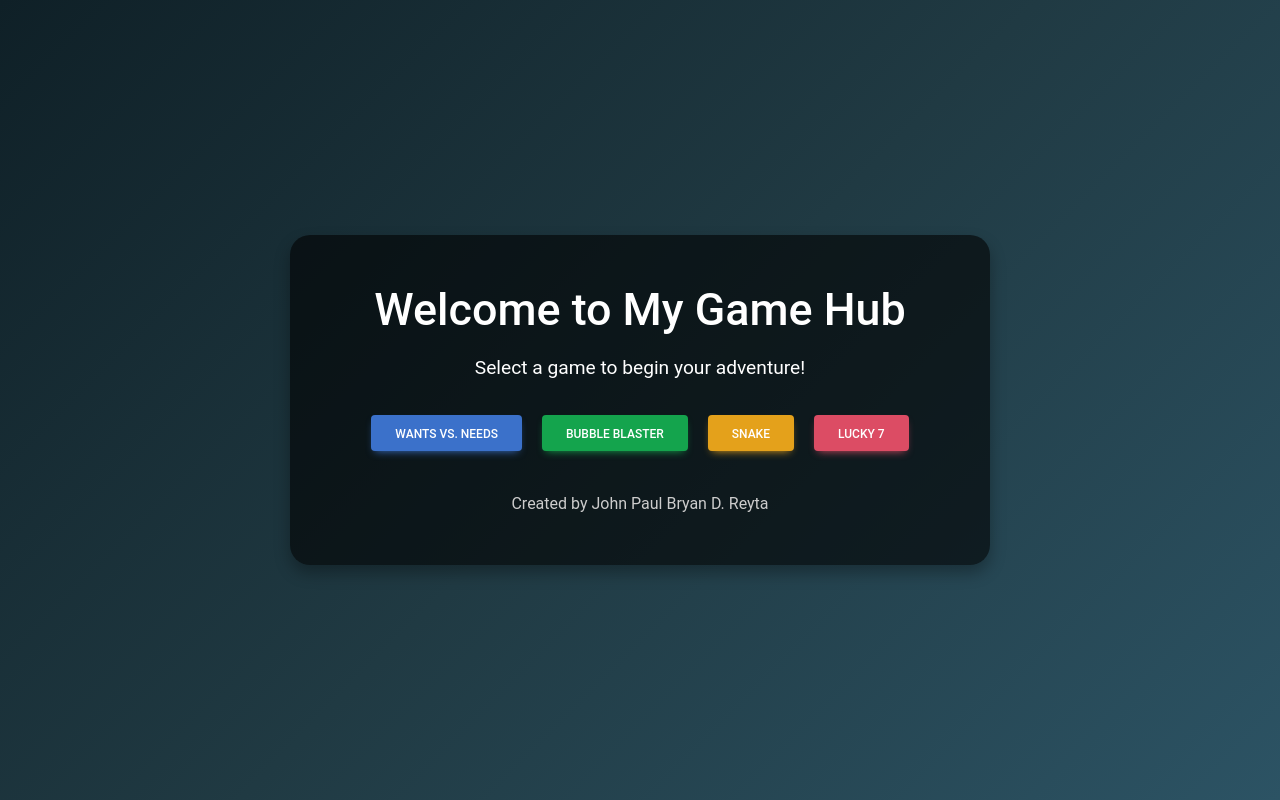
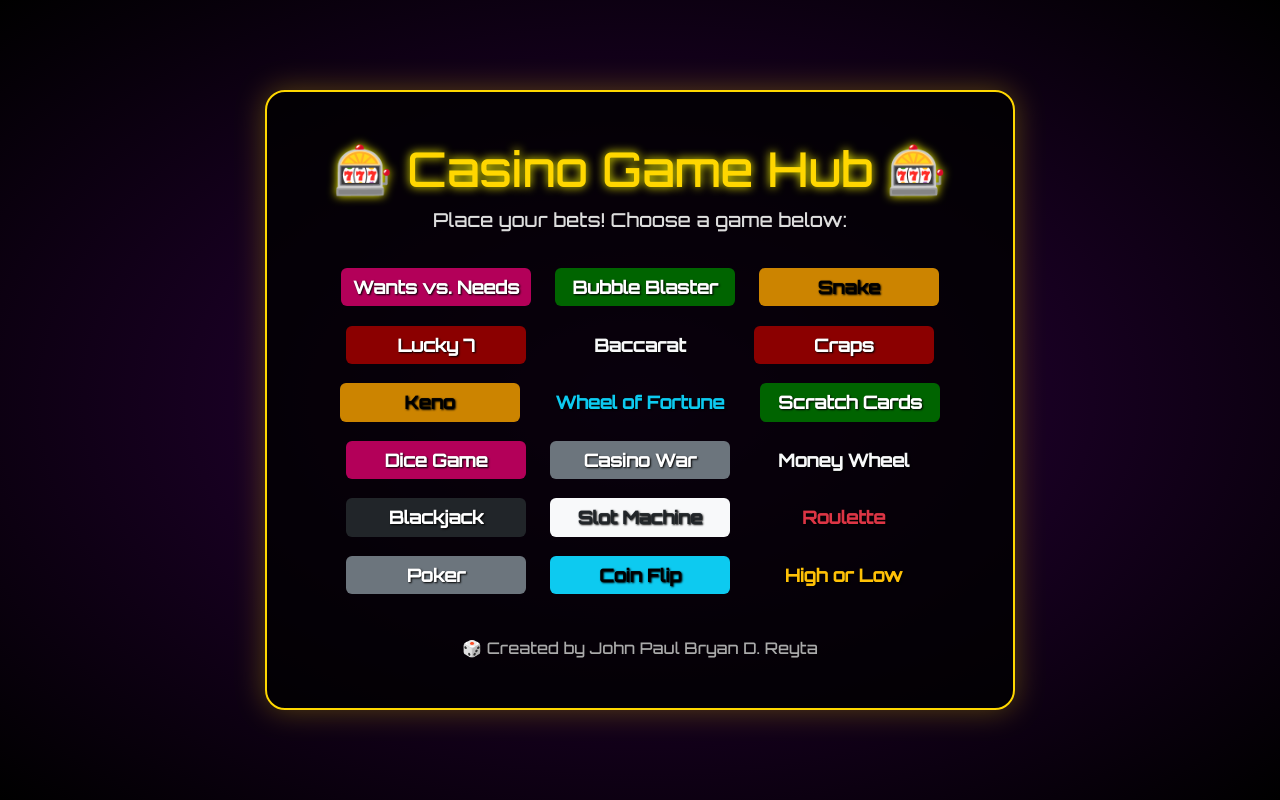
Before and after one commit to jpbreyta/icebrakernipaul, a plain HTML site: page index.html in a window 1280 px wide. Drawn offline with nearby package versions, Linux system fonts and the light colour scheme.

Commit message:
updated branch

```diff
--- a/index.html
+++ b/index.html
@@ -2,56 +2,89 @@
 <html lang="en">
   <head>
     <meta charset="UTF-8" />
-  <meta name="viewport" content="width=device-width, initial-scale=1.0"/>
-  <title>Game Hub - John Paul Bryan D. Reyta</title>
+    <meta name="viewport" content="width=device-width, initial-scale=1.0" />
+    <title>Casino Game Hub - John Paul Bryan D. Reyta</title>
+
     <!-- Bootstrap CSS -->
-  <link href="https://cdn.jsdelivr.net/npm/bootstrap@5.3.3/dist/css/bootstrap.min.css" rel="stylesheet">
-
-  <!-- Optional: MDB UI Kit if you want MDB styling -->
-  <link href="https://cdnjs.cloudflare.com/ajax/libs/mdb-ui-kit/6.4.1/mdb.min.css" rel="stylesheet"/>
+    <link
+      href="https://cdn.jsdelivr.net/npm/bootstrap@5.3.3/dist/css/bootstrap.min.css"
+      rel="stylesheet"
+    />
 
     <style>
+      @import url("https://fonts.googleapis.com/css2?family=Orbitron:wght@500&display=swap");
+
       body {
-      background: linear-gradient(135deg, #0f2027, #203a43, #2c5364);
-      color: #fff;
+        background: radial-gradient(
+          ellipse at center,
+          #2c003e 0%,
+          #000000 100%
+        );
+        color: #f8f9fa;
         min-height: 100vh;
+        font-family: "Orbitron", sans-serif;
         display: flex;
         justify-content: center;
         align-items: center;
         padding: 2rem;
-      position: relative;
       }
 
       .game-hub {
-      background-color: rgba(0, 0, 0, 0.6);
+        background: rgba(0, 0, 0, 0.8);
         padding: 3rem 2rem;
         border-radius: 20px;
         text-align: center;
-      box-shadow: 0 8px 16px rgba(0,0,0,0.3);
-      max-width: 700px;
+        box-shadow: 0 0 30px rgba(255, 215, 0, 0.3);
+        max-width: 750px;
         width: 100%;
+        border: 2px solid gold;
       }
 
       h1 {
-      font-size: 2.8rem;
-      margin-bottom: 1rem;
+        font-size: 3rem;
+        color: gold;
+        text-shadow: 0 0 10px #ff0;
       }
 
       p {
         font-size: 1.2rem;
+        color: #ddd;
       }
 
       .author {
         margin-top: 2rem;
         font-size: 1rem;
-      color: #ccc;
+        color: #aaa;
       }
 
       .btn-game {
-      margin: 0.5rem;
+        margin: 0.6rem;
+        min-width: 180px;
+        font-size: 1.1rem;
+        font-weight: bold;
+        border: none;
+        transition: all 0.3s ease;
+        text-shadow: 1px 1px 2px #000;
       }
 
-    /* Custom loader style */
+      .btn-game:hover {
+        transform: scale(1.05);
+        box-shadow: 0 0 15px #ffd700;
+      }
+
+      .btn-primary {
+        background-color: #b30059;
+      }
+      .btn-success {
+        background-color: #006400;
+      }
+      .btn-warning {
+        background-color: #cc8400;
+      }
+      .btn-danger {
+        background-color: #8b0000;
+      }
+
       #loading-test {
         position: fixed;
         top: 0;
@@ -59,63 +92,158 @@
         z-index: 9999;
         width: 100vw;
         height: 100vh;
-      background-color: rgba(0,0,0,0.9);
-      display: flex;
+        background-color: rgba(0, 0, 0, 0.95);
+        display: none;
         justify-content: center;
         align-items: center;
         flex-direction: column;
-      display: none;
       }
 
-    .loading-icon {
-      width: 3rem;
-      height: 3rem;
-      color: white;
+      .spinner-border {
+        color: gold;
       }
 
       .loading-text {
         margin-top: 1rem;
-      color: #fff;
-      font-size: 1.2rem;
+        font-size: 1.3rem;
+        color: gold;
       }
     </style>
   </head>
   <body>
-
     <!-- Loader -->
     <div id="loading-test">
-    <div data-mdb-loading-init data-mdb-parent-selector="#loading-test">
       <div class="spinner-border loading-icon" role="status"></div>
-      <span class="loading-text">Loading...</span>
-    </div>
+      <span class="loading-text">Entering the Casino...</span>
     </div>
 
     <!-- Main Container -->
     <div class="game-hub">
-    <h1>Welcome to My Game Hub</h1>
-    <p>Select a game to begin your adventure!</p>
+      <h1>🎰 Casino Game Hub 🎰</h1>
+      <p>Place your bets! Choose a game below:</p>
 
       <div class="d-grid gap-2 d-md-block my-4">
-      <a href="./Needs Vs. Wants/index.html" class="btn btn-primary btn-game" onclick="loadGame('./index.html')">Wants Vs. Needs</a>
-      <a href="#" class="btn btn-success btn-game" onclick="loadGame('bubble.html')">Bubble Blaster</a>
-      <a href="./snake/index.html" class="btn btn-warning btn-game" onclick="loadGame('snake.html')">Snake</a>
-      <a href="./Lucky 7/index.html" class="btn btn-danger btn-game" onclick="loadGame('lucky7.html')">Lucky 7</a>
+        <a
+          href="./Needs Vs. Wants/index.html"
+          class="btn btn-primary btn-game"
+          onclick="loadGame('./index.html')"
+          >Wants vs. Needs</a
+        >
+        <a
+          href="#"
+          class="btn btn-success btn-game"
+          onclick="loadGame('bubble.html')"
+          >Bubble Blaster</a
+        >
+        <a
+          href="./snake/index.html"
+          class="btn btn-warning btn-game"
+          onclick="loadGame('snake.html')"
+          >Snake</a
+        >
+        <a
+          href="./Lucky 7/index.html"
+          class="btn btn-danger btn-game"
+          onclick="loadGame('lucky7.html')"
+          >Lucky 7</a
+        >
+        <a
+          href="./baccarat/index.html"
+          class="btn btn-outline-light btn-game"
+          onclick="loadGame('baccarat.html')"
+          >Baccarat</a
+        >
+        <a
+          href="./craps/index.html"
+          class="btn btn-danger btn-game"
+          onclick="loadGame('craps.html')"
+          >Craps</a
+        >
+        <a
+          href="./keno/index.html"
+          class="btn btn-warning btn-game"
+          onclick="loadGame('keno.html')"
+          >Keno</a
+        >
+        <a
+          href="./wheeloffortune/index.html"
+          class="btn btn-outline-info btn-game"
+          onclick="loadGame('wheeloffortune.html')"
+          >Wheel of Fortune</a
+        >
+        <a
+          href="./scratchcards/index.html"
+          class="btn btn-success btn-game"
+          onclick="loadGame('scratchcards.html')"
+          >Scratch Cards</a
+        >
+        <a
+          href="./dicegame/index.html"
+          class="btn btn-primary btn-game"
+          onclick="loadGame('dicegame.html')"
+          >Dice Game</a
+        >
+        <a
+          href="./war/index.html"
+          class="btn btn-secondary btn-game"
+          onclick="loadGame('war.html')"
+          >Casino War</a
+        >
+        <a
+          href="./moneywheel/index.html"
+          class="btn btn-outline-light btn-game"
+          onclick="loadGame('moneywheel.html')"
+          >Money Wheel</a
+        >
+        <a
+          href="./blackjack/index.html"
+          class="btn btn-dark btn-game"
+          onclick="loadGame('blackjack.html')"
+          >Blackjack</a
+        >
+        <a
+          href="./slots/index.html"
+          class="btn btn-light text-dark btn-game"
+          onclick="loadGame('slots.html')"
+          >Slot Machine</a
+        >
+        <a
+          href="./roulette/index.html"
+          class="btn btn-outline-danger btn-game"
+          onclick="loadGame('roulette.html')"
+          >Roulette</a
+        >
+        <a
+          href="./poker/index.html"
+          class="btn btn-secondary btn-game"
+          onclick="loadGame('poker.html')"
+          >Poker</a
+        >
+        <a
+          href="./coinflip/index.html"
+          class="btn btn-info btn-game"
+          onclick="loadGame('coinflip.html')"
+          >Coin Flip</a
+        >
+        <a
+          href="./highlow/index.html"
+          class="btn btn-outline-warning btn-game"
+          onclick="loadGame('highlow.html')"
+          >High or Low</a
+        >
       </div>
 
-    <div class="author">Created by John Paul Bryan D. Reyta</div>
+      <div class="author">🎲 Created by John Paul Bryan D. Reyta</div>
     </div>
 
     <!-- Bootstrap JS -->
     <script src="https://cdn.jsdelivr.net/npm/bootstrap@5.3.3/dist/js/bootstrap.bundle.min.js"></script>
 
-  <!-- Optional: MDB JS (if using MDB features) -->
-  <!-- <script src="https://cdnjs.cloudflare.com/ajax/libs/mdb-ui-kit/6.4.1/mdb.min.js"></script> -->
-
     <!-- Loader Function -->
     <script>
       function loadGame(gameURL) {
-      const loader = document.getElementById('loading-test');
-      loader.style.display = 'flex';
+        const loader = document.getElementById("loading-test");
+        loader.style.display = "flex";
         setTimeout(() => {
           window.location.href = gameURL;
         }, 1500);
```
Also changed, not shown: color game/index.html (added, +23 -0 lines), color game/script.js (added), color game/styles.css (added). Lines whose indentation alone changed are shown as unchanged.
